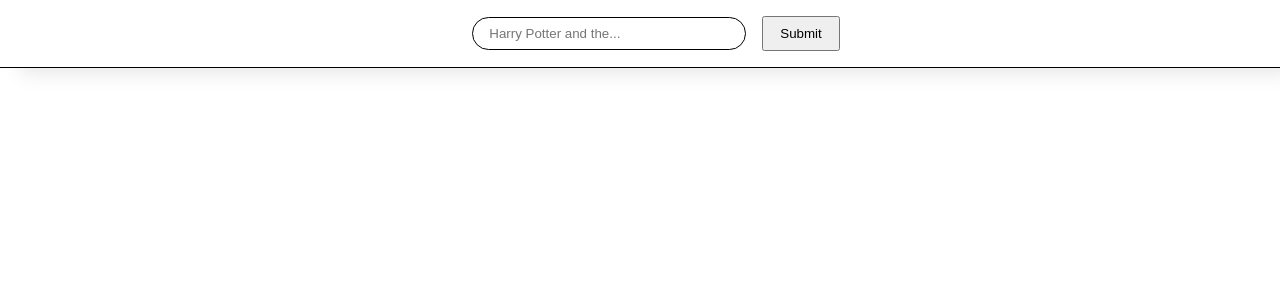
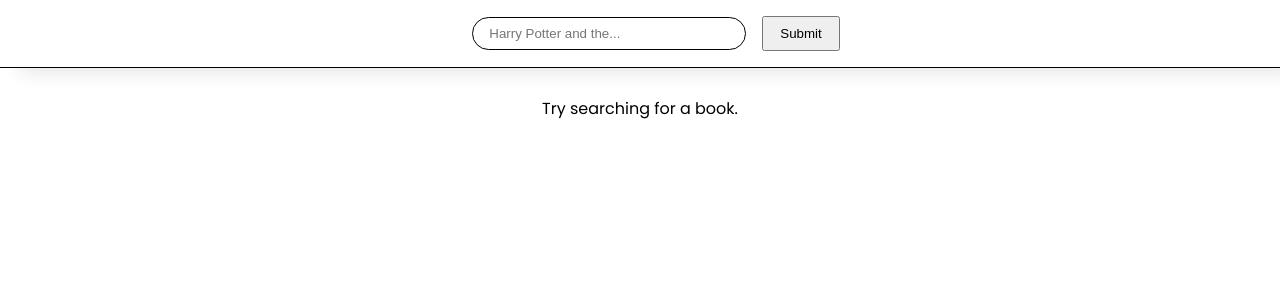
Before and after one commit to JoshHyde9/library-books, a React (Vite) app: page / in a window 1280 px wide. Shown: the top 300 px of the page. Built offline with nearby package versions, Linux system fonts and the light colour scheme.

Commit message:
fix: content is displayed a bit more nicely

```diff
--- a/src/components/Layout/Layout.module.scss
+++ b/src/components/Layout/Layout.module.scss
@@ -1,3 +1,7 @@
 .main {
-  margin: 1rem 0.5rem 0 0.5rem;
+  margin: 6rem 0.5rem 0 0.5rem;
+  padding-bottom: 1rem;
+  display: flex;
+  justify-content: center;
+  align-items: center;
 }
```
